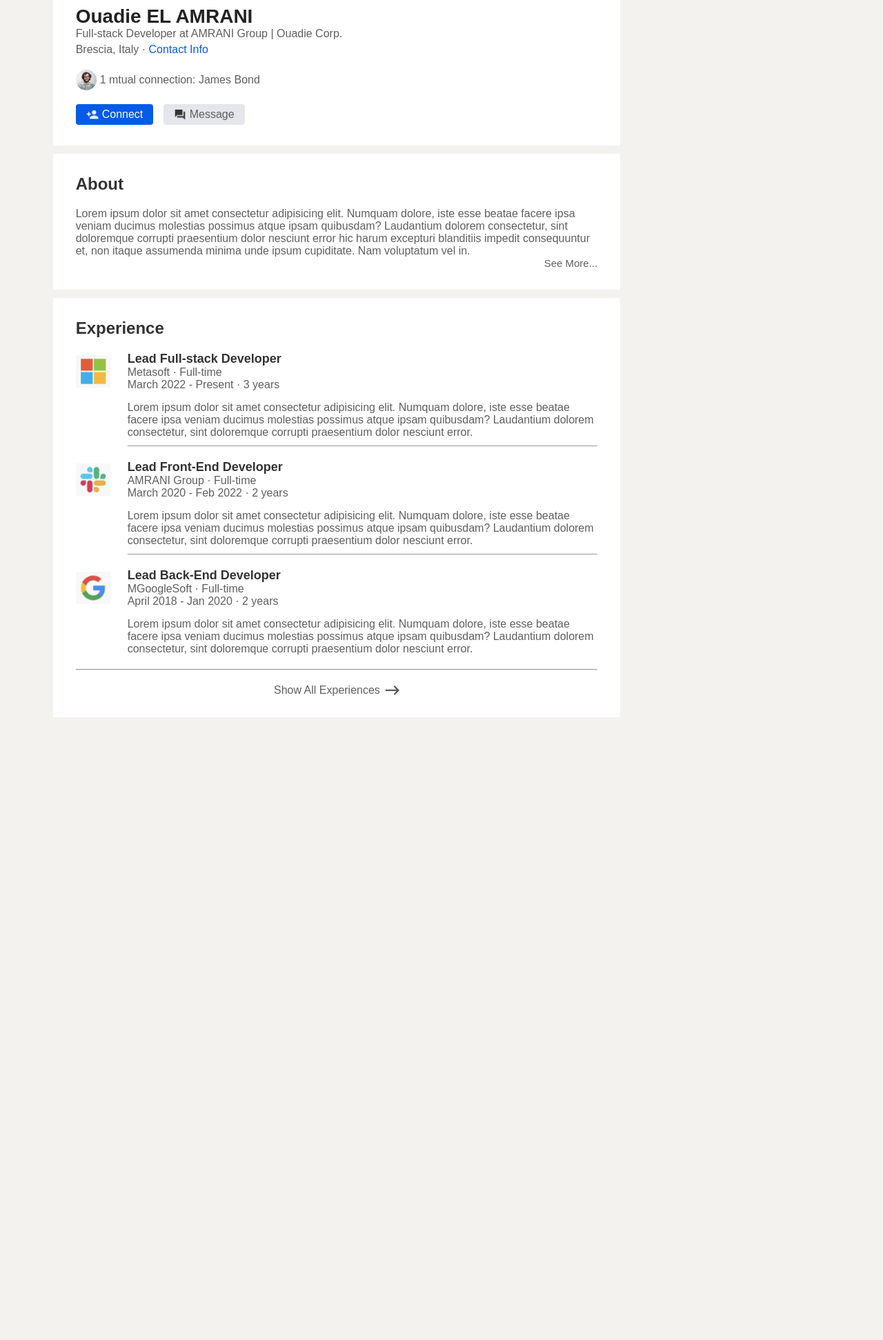
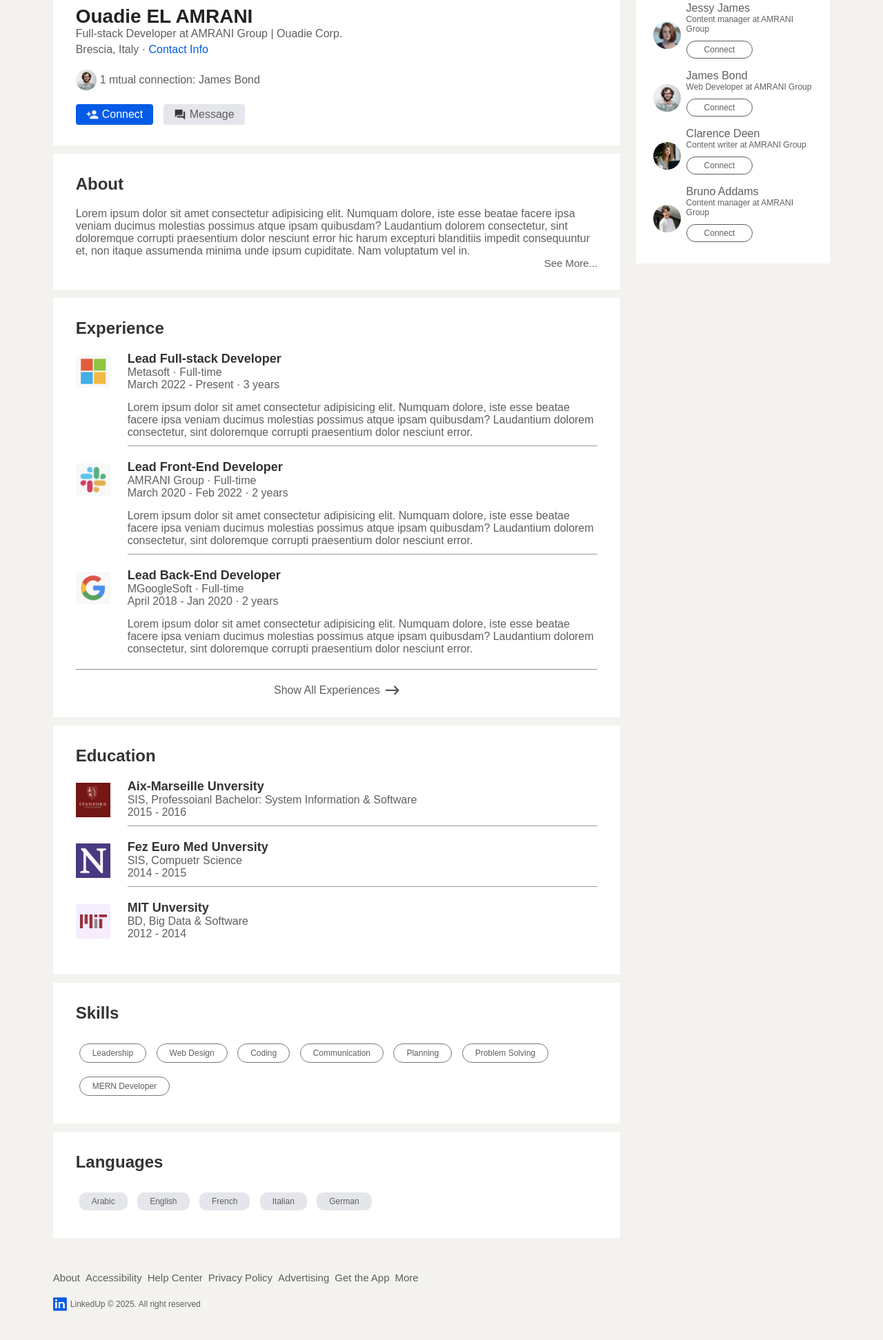
Before and after one commit to wadiFox/Front-end-projects, a plain HTML site: page linkedin/profile.html in a window 1280 px wide. Shown: the part 410-2353 px from the top of the page at 69% size. Before the commit the page ends 1482 px from the top, so only its background shows below. Drawn offline with Linux system fonts and the light colour scheme.

Commit message:
adding the right sidebar to the profile page

```diff
--- a/linkedin/profile.html
+++ b/linkedin/profile.html
@@ -141,16 +141,124 @@
             </div>
             <hr>
             <a href="#" class="experience-link">Show All Experiences <img src="img/right-arrow.png" alt=""></a>
+          </div>
+          <div class="profile-description">
+            <h2>Education</h2>
+            <div class="profile-desc-row">
+                <img src="img/stanford.png">
+                <div>
+                    <h3>Aix-Marseille Unversity</h3>
+                    <b>SIS, Professoianl Bachelor: System Information & Software</b>
+                    <b>2015 - 2016</b>
+                    <hr>
+                </div>
+            </div>
+            <div class="profile-desc-row">
+                <img src="img/north.png">
+                <div>
+                    <h3>Fez Euro Med Unversity</h3>
+                    <b>SIS, Compuetr Science</b>
+                    <b>2014 - 2015</b>
+                    <hr>
+                </div>
+            </div>
+            <div class="profile-desc-row">
+                <img src="img/mit.png">
+                <div>
+                    <h3>MIT Unversity</h3>
+                    <b>BD, Big Data & Software</b>
+                    <b>2012 - 2014</b>
+                </div>
+            </div>
+          </div>
 
+          <div class="profile-description">
+            <h2>Skills</h2>
+            <a href="#" class="skills-btn">Leadership</a>
+            <a href="#" class="skills-btn">Web Design</a>
+            <a href="#" class="skills-btn">Coding</a>
+            <a href="#" class="skills-btn">Communication</a>
+            <a href="#" class="skills-btn">Planning</a>
+            <a href="#" class="skills-btn">Problem Solving</a>
+            <a href="#" class="skills-btn">MERN Developer</a>
+          </div>
+          <div class="profile-description">
+            <h2>Languages</h2>
+            <a href="#" class="language-btn">Arabic</a>
+            <a href="#" class="language-btn">English</a>
+            <a href="#" class="language-btn">French</a>
+            <a href="#" class="language-btn">Italian</a>
+            <a href="#" class="language-btn">German</a>
           </div>
         </div><!-- End profile-main -->
 
         <!-- profile-sidebar -->
         <div class="profile-sidebar">
+             <div class="right-sidebar-ad">
+                        <small>Ad &middot; &middot; &middot;</small>
+                        <h3>Master the 5 principales of Web Design</h3>
+                        <img src="img/user-1.png">
+                        <img src="img/smartphone.jpg">
+                        <p>Brand and Demand in Smartphone</p>
+                        <span><a href="#">Learn More</a></span>
+            </div>
 
+            <div class="sidebar-people">
+                <h3>People You May Know</h3>
+                <div class="sidebar-people-row">
+                    <img src="img/user-3.png">
+                    <div>
+                        <h2>Jessy James</h2>
+                        <p>Content manager at AMRANI Group</p>
+                        <a href="#">Connect</a>
+                    </div>
+                </div>
+                <div class="sidebar-people-row">
+                    <img src="img/user-2.png">
+                    <div>
+                        <h2>James Bond</h2>
+                        <p>Web Developer at AMRANI Group</p>
+                        <a href="#">Connect</a>
+                    </div>
+                </div>
+                <div class="sidebar-people-row">
+                    <img src="img/user-4.png">
+                    <div>
+                        <h2>Clarence Deen</h2>
+                        <p>Content writer at AMRANI Group</p>
+                        <a href="#">Connect</a>
+                    </div>
+                </div>
+                <div class="sidebar-people-row">
+                    <img src="img/user-5.png">
+                    <div>
+                        <h2>Bruno Addams</h2>
+                        <p>Content manager at AMRANI Group</p>
+                        <a href="#">Connect</a>
+                    </div>
+                </div>
+
+            </div>
         </div><!-- End profile-sidebar -->
       </div><!-- End main-container -->
 
+      <footer>
+        <div class="right-sidebar-footer">
+                <ul>
+                    <li><a href="#">About</a></li>
+                    <li><a href="#">Accessibility</a></li>
+                    <li><a href="#">Help Center</a></li>
+                    <li><a href="#">Privacy Policy</a></li>
+                    <li><a href="#">Advertising</a></li>
+                    <li><a href="#">Get the App</a></li>
+                    <li><a href="#">More</a></li>
+                </ul>
+                <div class="sidebar-footer-copyright">
+                <img src="img/logo.png" alt="">
+                <span>LinkedUp &copy; 2025. All right reserved</span>
+                </div>
+            </div>
+        </footer>
 
 
 
--- a/linkedin/styles.css
+++ b/linkedin/styles.css
@@ -572,7 +572,7 @@
     flex-basis: 25%;
     align-self: flex-start;
     position: sticky;
-    top: 73%;
+    top: 73px;
 }
 .profile-container{
     background: #fff;
@@ -688,3 +688,72 @@
     width: 20px;
     margin-left: 8px;
 }
+.skills-btn{
+    display: inline-block;
+    margin: 10px 5px;
+    padding: 6px 18px;
+    border: 1px solid #777;
+    border-radius: 30px;
+    font-size: 12px;
+    font-weight: 500;
+}
+.language-btn{
+    display: inline-block;
+    margin: 10px 5px;
+    padding: 6px 18px;
+    background: #e4e6eb;
+    border-radius: 10px;
+    font-size: 12px;
+    font-weight: 500;
+}
+
+/*--------------- profile right sidebar -------------*/
+.profile-sidebar .right-sidebar-ad{
+    margin: 0;
+}
+.sidebar-people{
+    background: #fff;
+    padding: 15px 25px;
+    margin: 12px 0;
+    font-size: 12px;
+}
+.sidebar-people h3{
+    font-size: 16px;
+    font-weight: 600;
+    margin: 10px 0 20px;
+}
+.sidebar-people-row{
+    display: flex;
+    align-items: center;
+    margin: 6px 0;
+}
+.sidebar-people-row img{
+    width: 40px;
+    border-radius: 50%;
+    margin-right: 8px;
+    margin-top: 5px;
+}
+.sidebar-people-row h2{
+font-weight: 500;
+font-size: 16px;
+}
+.sidebar-people-row a{
+display:inline-block;
+margin: 10px 0;
+padding: 5px 25px;
+border: 1px solid #5f5f5f;
+border-radius: 30px;
+font-weight: 500;
+}
+/* --------- footer ---------------- */
+footer{
+   padding: 0 6% 30px;
+}
+footer .right-sidebar-footer{
+    padding: 0;
+}
+footer .right-sidebar-footer .sidebar-footer-copyright{
+    display: flex;
+    align-items: center;
+    justify-content: flex-start;
+}
```
